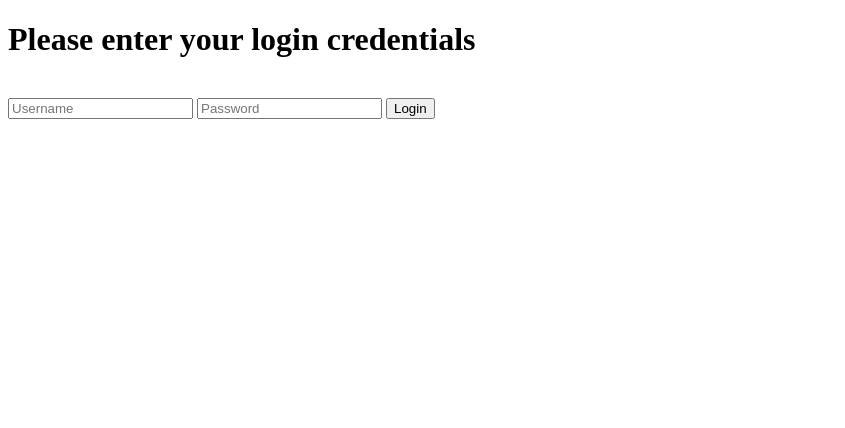
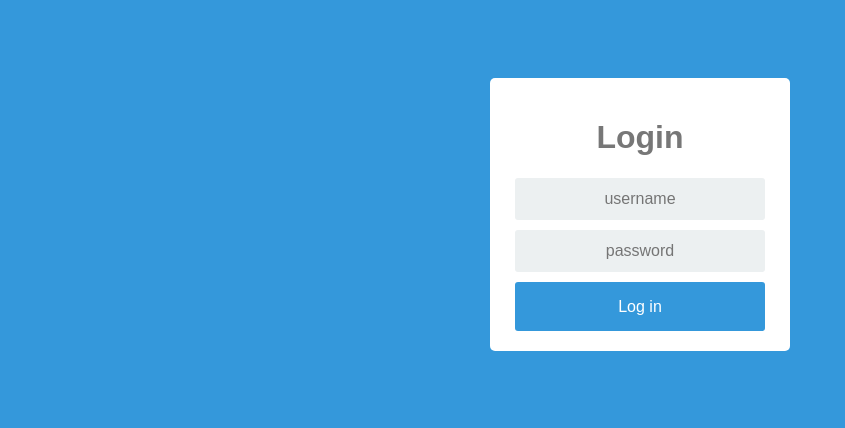
Before and after one commit to austin-siu/WebApp, a Flask app: page /login in a window 1280 px wide. Shown: the top 428 px of the page, without its empty margins (0-845 px from the left). Run offline with Flask 2, Linux system fonts and the light colour scheme.

Commit message:
login sessions

```diff
--- a/localserver.py
+++ b/localserver.py
@@ -1,9 +1,11 @@
 '''
 Local Server Holding Projects
 '''
+from flask import Flask, url_for, request, render_template, redirect, session, flash
+import os
 
-from flask import Flask, url_for, request, render_template, redirect
 app = Flask(__name__)
+app.secret_key = os.urandom(12)
 
 @app.route('/')
 def layout():
@@ -11,7 +13,10 @@ def layout():
 
 @app.route('/home')
 def home():
-    return render_template('home.html')
+    if not session.get('logged_in'):
+        return render_template('login.html')
+    else:
+        return render_template('home.html')
 
 @app.route('/about')
 def about():
@@ -19,10 +24,9 @@ def about():
 
 @app.route('/login', methods=['GET', 'POST'])
 def login():
-    error = None
     if request.method == 'POST':
-        if request.form['username'] != 'admin' or request.form['password'] != 'admin':
-            error = 'Invalid Credentials. Please try again.'
+        if request.form['username'] == 'admin' and request.form['password'] == 'admin':
+            session['logged_in'] = True
         else:
-            return redirect(url_for('home'))
-    return render_template('login.html', error=error)
+            flash('Invalid Credentials. Please try again.')
+    return home()
--- /dev/null
+++ b/static/loginstyle.css
@@ -0,0 +1,78 @@
+* {
+    box-sizing: border-box;
+    }
+
+    *:focus {
+    outline: none;
+    }
+    body {
+    font-family: Arial;
+    background-color: #3498DB;
+    padding: 50px;
+    }
+    .login {
+    margin: 20px auto;
+    width: 300px;
+    }
+    .login-screen {
+    background-color: #FFF;
+    padding: 20px;
+    border-radius: 5px
+    }
+
+    .app-title {
+    text-align: center;
+    color: #777;
+    }
+
+    .login-form {
+    text-align: center;
+    }
+    .control-group {
+    margin-bottom: 10px;
+    }
+
+    input {
+    text-align: center;
+    background-color: #ECF0F1;
+    border: 2px solid transparent;
+    border-radius: 3px;
+    font-size: 16px;
+    font-weight: 200;
+    padding: 10px 0;
+    width: 250px;
+    transition: border .5s;
+    }
+
+    input:focus {
+    border: 2px solid #3498DB;
+    box-shadow: none;
+    }
+
+    .btn {
+    border: 2px solid transparent;
+    background: #3498DB;
+    color: #ffffff;
+    font-size: 16px;
+    line-height: 25px;
+    padding: 10px 0;
+    text-decoration: none;
+    text-shadow: none;
+    border-radius: 3px;
+    box-shadow: none;
+    transition: 0.25s;
+    display: block;
+    width: 250px;
+    margin: 0 auto;
+    }
+
+    .btn:hover {
+    background-color: #2980B9;
+    }
+
+    .login-link {
+    font-size: 12px;
+    color: #444;
+    display: block;
+    margin-top: 12px;
+    }
--- a/templates/login.html
+++ b/templates/login.html
@@ -2,20 +2,36 @@
 <html>
     <head>
         <title> Login Page</title>
-        <meta name="viewport" content="width=device-width, initial-scale=1.0">
+        <link rel="stylesheet" href="{{ url_for('static', filename='loginstyle.css') }}">
+        <!-- <meta name="viewport" content="width=device-width, initial-scale=1.0"> -->
     </head>
     <body>
-        <div class="container">
-            <h1>Please enter your login credentials</h1>
-            <br>
-            <form action="" method="post">
-                <input type="text" placeholder="Username" name="username" value="{{request.form.username}}">
-                <input type="password" placeholder="Password" name="password" value="{{request.form.password}}">
-                <input class="btn btn-default" type="submit" value="Login">
-            </form>
-            {% if error %}
-                <p class="error"> <strong> Error: </strong> </p> {{ error }}
-            {% endif %}
+        {% block body %}
+        {% if session['logged_in'] %}
+
+        You're logged in already!
+
+        {% else %}
+
+        <div class="login">
+        <div class="login-screen">
+        <div class="app-title">
+        <h1>Login</h1>
         </div>
+        <div class="login-form">
+        <div class="control-group">
+        <form action="/login" method="POST">
+            <input type="text" class="login-field" value="" placeholder="username" name="username">
+            <label class="login-field-icon fui-user" for="login-name"></label></div>
+            <div class="control-group">
+            <input type="password" class="login-field" value="" placeholder="password" name="password">
+            <label class="login-field-icon fui-lock" for="login-pass"></label></div>
+            <input type="submit" value="Log in" class="btn btn-primary btn-large btn-block">
+        </div>
+        </div>
+        </div>
+        </form>
+        {% endif %}
+        {% endblock %}
     </body>
 </html>
```
Also changed, not shown: static/style.css (line endings or trailing spaces).
